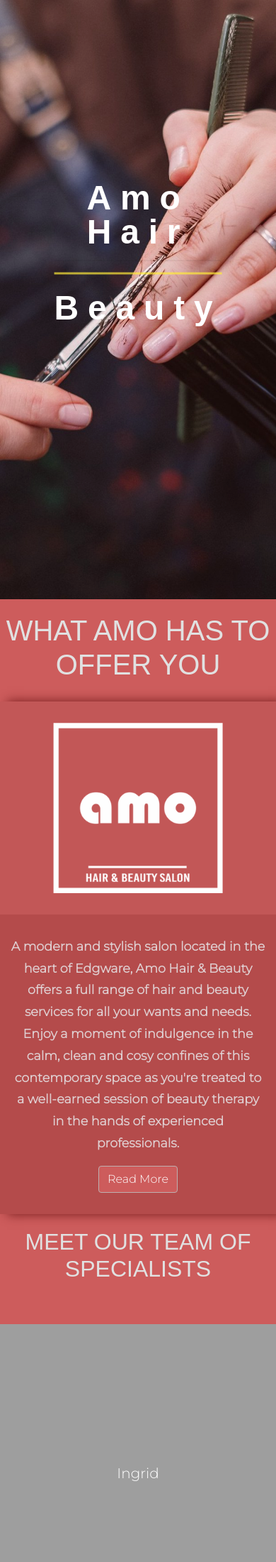
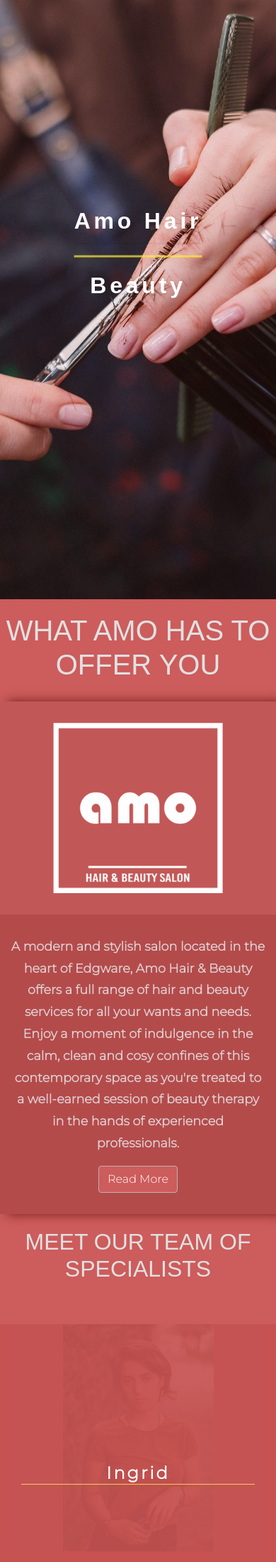
Before and after one commit to Luciano-Lima/amo-salon, a Django app: page /amo/ in a window 390 px wide. Shown: the part 58-2258 px from the top of the page at 71% size. Run offline with Django 3.2, Linux system fonts and the light colour scheme; some libraries are stand-ins or nearby versions.

Commit message:
Styling mobile

```diff
--- a/env.py
+++ b/env.py
@@ -1,6 +1,12 @@
 import os
 
 os.environ['SECRET_KEY'] = '7%9ol=71v&p02%ar&@@2zcj^&2%l_)qrha2fl$0rig_ocuiu%@'
+# os.environ['EMAIL_HOST'] = 'smtp.gmail.com'
+# os.environ['EMAIL_PORT'] = '587'
+# os.environ['EMAIL_HOST_USER'] = 'freelance.website.manager@gmail.com'
+# os.environ['EMAIL_HOST_PASSWORD'] = 'Tininha29--'
+
+
 os.environ['EMAIL_HOST'] = 'smtp.gmail.com'
 os.environ['EMAIL_PORT'] = '587'
 os.environ['EMAIL_HOST_USER'] = 'freelance.website.manager@gmail.com'
--- a/salon/static/css/styles.css
+++ b/salon/static/css/styles.css
@@ -17,10 +17,10 @@ body {
 
 .row {
     margin-right: 0;
-    margin-left:0;
+    margin-left: 0;
 }
 
-.col-{
+.col- {
     padding-right: 0;
     padding-left: 0;
 }
@@ -58,7 +58,7 @@ body {
     opacity: .9;
 }
 
-.background-text  {
+.background-text {
     position: absolute;
     top: 50%;
     left: 50%;
@@ -76,7 +76,12 @@ body {
     border-top: 3px solid #ffeb3bb3;
 }
 
-h1, h2, h3, h4, h5, h6 {
+h1,
+h2,
+h3,
+h4,
+h5,
+h6 {
     font-family: 'Oswald', sans-serif;
     color: rgb(225 225 225);
     text-transform: uppercase;
@@ -85,7 +90,7 @@ h1, h2, h3, h4, h5, h6 {
 
 .wrapper-bg {
     width: 100%;
-    height:auto;
+    height: auto;
     box-shadow: 10px 0px 15px 0px rgb(115 27 27 / 1);
 }
 
@@ -111,11 +116,12 @@ h1, h2, h3, h4, h5, h6 {
     border-color: #a59191;
 }
 
-.btn-secondary.focus, .btn-secondary:focus {
+.btn-secondary.focus,
+.btn-secondary:focus {
     color: #fff;
     background-color: #cd5c5c;
     border-color: #a59191;
-    box-shadow: 0 0 0 0.2rem rgba(130,138,145,.5);
+    box-shadow: 0 0 0 0.2rem rgba(130, 138, 145, .5);
 }
 
 .btn-secondary:hover {
@@ -129,7 +135,7 @@ h1, h2, h3, h4, h5, h6 {
 
 /* End of team work styling   */
 
-blockquote:before{
+blockquote:before {
     content: "❞";
     font-family: system-ui;
     font-size: 50px;
@@ -189,7 +195,8 @@ blockquote:before{
     text-decoration: underline;
 }
 
-.btn.focus, .btn:focus {
+.btn.focus,
+.btn:focus {
     outline: 0;
     box-shadow: none;
 
@@ -209,7 +216,7 @@ blockquote:before{
     background-color: #e38e8e94;
     border-color: #80bdff;
     outline: 0;
-    box-shadow: 0 0 0 0.2rem rgba(0,123,255,.25);
+    box-shadow: 0 0 0 0.2rem rgba(0, 123, 255, .25);
 }
 
 .iframe {
@@ -225,11 +232,14 @@ footer {
     padding-bottom: 30px;
 }
 
-.fa-bullhorn, .fa-map-marker, .fa-calendar {
+.fa-bullhorn,
+.fa-map-marker,
+.fa-calendar {
     padding: 30px;
 }
 
-.fa-facebook-square, .fa-instagram {
+.fa-facebook-square,
+.fa-instagram {
     padding-right: 20px;
 }
 
@@ -239,7 +249,7 @@ footer {
 }
 
 .fa-gbp {
-    padding-left:15px;
+    padding-left: 15px;
 }
 
 a.phone {
@@ -260,11 +270,11 @@ html.sr .load-hidden {
 }
 
 .imghvr-zoom-out {
-    background-color: #0d1118;
+    background-color: rgb(181 90 90 / 91%);
 }
 
 [class^=imghvr-] figcaption {
-    background-color: #9E9E9E;
+    background-color: rgb(198 82 82 / 93%);
     padding: 30px;
     position: absolute;
     top: 0;
@@ -274,8 +284,19 @@ html.sr .load-hidden {
     color: #fff;
 }
 
+
+
 [class^=imghvr-] figcaption p {
     padding-top: 50%;
+}
+
+.lead {
+    font-weight: 900;
+    font-size: 1.5rem;
+    letter-spacing: 3px;
+    border-bottom: 1px solid #efd053;
+    text-align: center;
+    justify-content: center;
 }
 
 
@@ -286,12 +307,14 @@ html.sr .load-hidden {
         transform: scale(1.2);
     }
 }
+
 @keyframes hvr-pop {
     50% {
         -webkit-transform: scale(1.2);
         transform: scale(1.2);
     }
 }
+
 .hvr-pop {
     display: inline-block;
     vertical-align: middle;
@@ -299,7 +322,10 @@ html.sr .load-hidden {
     transform: perspective(1px) translateZ(0);
     box-shadow: 0 0 1px rgba(0, 0, 0, 0);
 }
-  .hvr-pop:hover, .hvr-pop:focus, .hvr-pop:active {
+
+.hvr-pop:hover,
+.hvr-pop:focus,
+.hvr-pop:active {
     -webkit-animation-name: hvr-pop;
     animation-name: hvr-pop;
     -webkit-animation-duration: 0.5s;
@@ -317,3 +343,10 @@ html.sr .load-hidden {
         padding-left: 30px;
     }
 }
+
+@Media(max-width: 576px) {
+    .background-text {
+        font-size: 2rem;
+        letter-spacing: .3rem;
+    }
+}
--- a/salon/views.py
+++ b/salon/views.py
@@ -29,17 +29,8 @@ def services(request):
                   'non_p': non_p
                  })
 
+
 # Conctact views
-# def contact(request):
-#     if request.method == 'POST':
-#         contact_form = ContactForm(request.POST)
-#         if contact_form.is_valid():
-#             'process form'
-#     else:
-#         contact_form = ContactForm()
-#     return render(request, 'contact.html', {'contact_form': contact_form})
-
-
 def contact(request):
     if request.method == 'POST':
         contact_form = ContactForm(request.POST)
@@ -48,7 +39,7 @@ def contact(request):
             email = request.POST['email']
             message = request.POST['message']
             # send an email
-            send_mail(name, email, message, ['ccll4ever1@gmail.com'])
+            # send_mail(name, message, email, ['freelance.website.manager@gmail.com'])
         return render(request, 'contact.html', {'name': name, 'contact_form': contact_form})
         messages.success(request, "Thanks for your contact + {'name'} we'll get back to you shortly")
     else:
```
Also changed, not shown: amo_salon/settings.py (+11 -6 lines), salon/templates/contact.html (+4 -5 lines). Lines whose indentation alone changed are shown as unchanged.
